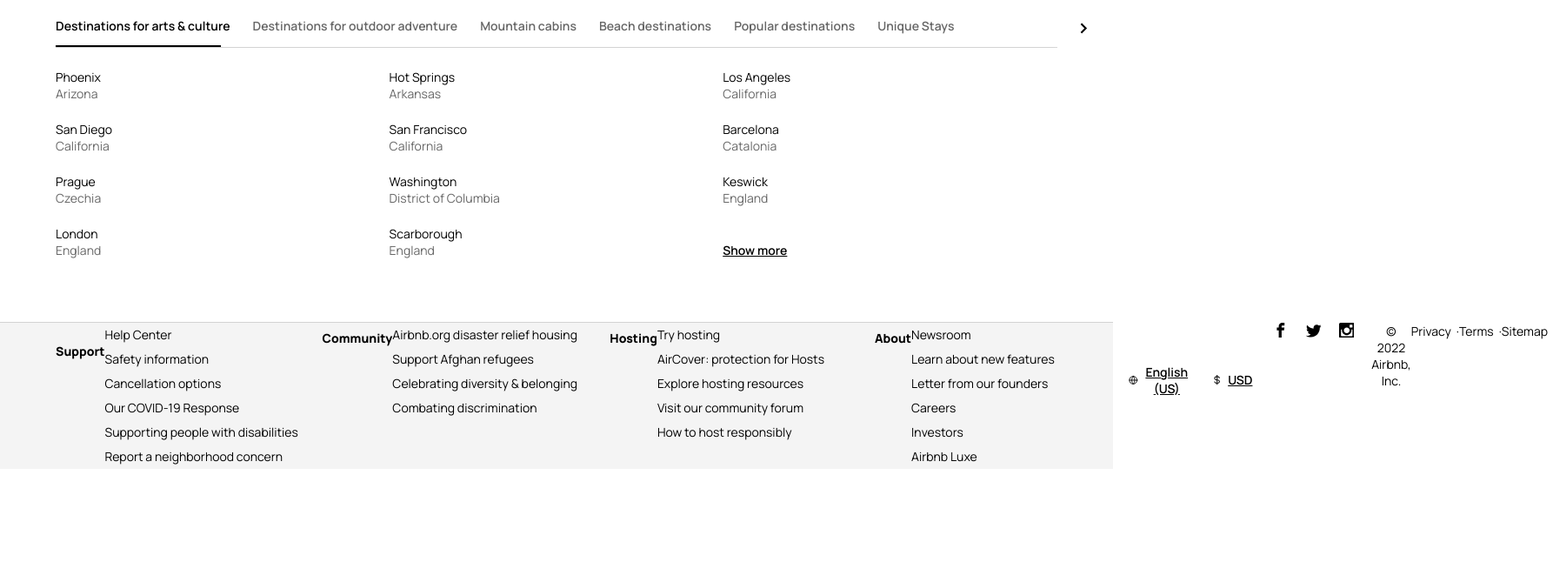
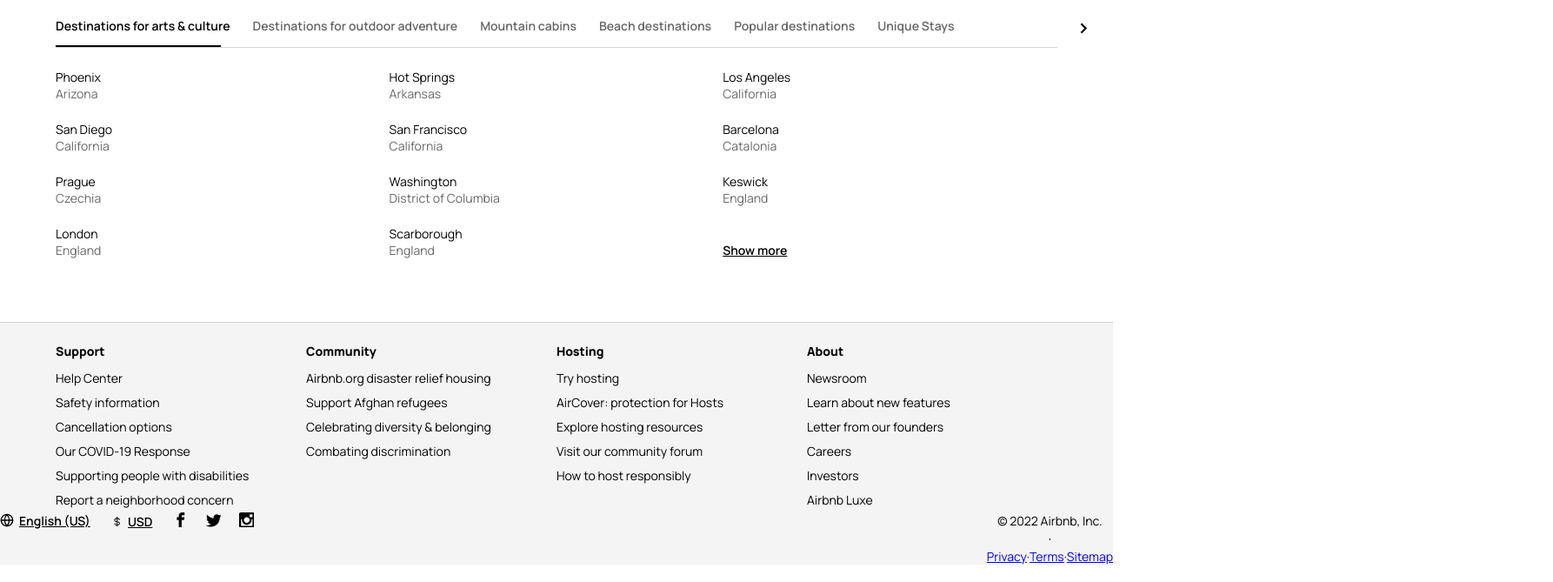
Before and after one commit to gkupdx/Airbnb-Clone, a React (Create React App) app: page / in a window 1280 px wide. Shown: the part 2741-3410 px from the top of the page at 87% size, 1786 px wide, since content can reach past the window. Before the commit the page ends 3280 px from the top, so only its background shows below. Built offline with nearby package versions, Linux system fonts and the light colour scheme.

Commit message:
Update Footer_mobile.js
- add conditional rendering based on viewport width
- refactor some existing code

```diff
--- a/src/components/Footer_mobile.js
+++ b/src/components/Footer_mobile.js
@@ -25,8 +25,8 @@
 
   return (
     <div className="footer">
+      {window.innerWidth < 1100 ?
         <div className="footerWrapper">
-
           <h2 style={paddingTop}>Support</h2>
           <div className="column">
             <a href="#link">Help Center</a>
@@ -78,6 +78,7 @@
             <a className="social" href="#facebook"><ImFacebook style={socialIconStyle}/></a>
             <a className="social" href="#twitter"><ImTwitter style={socialIconStyle}/></a>
             <a className="social" href="#instagram"><ImInstagram style={socialIconStyle}/></a>
+
             <p>&copy; 2022 Airbnb, Inc.</p>
             <p className="copyrightLinks">
               <a href="link">Privacy</a>&#183;
@@ -86,6 +87,69 @@
             </p>
           </div>
         </div>
+
+        :
+
+        <>
+        <div className="footerWrapper">
+          <div className="column">
+            <h2 style={paddingTop}>Support</h2>
+            <a href="#link">Help Center</a>
+            <a href="#link">Safety information</a>
+            <a href="#link">Cancellation options</a>
+            <a href="#link">Our COVID-19 Response</a>
+            <a href="#link">Supporting people with disabilities</a>
+            <a href="#link">Report a neighborhood concern</a>
+          </div>
+
+          <div className="column">
+            <h2 style={paddingTop}>Community</h2>
+            <a href="#link">Airbnb.org disaster relief housing</a>
+            <a href="#link">Support Afghan refugees</a>
+            <a href="#link">Celebrating diversity & belonging</a>
+            <a href="#link">Combating discrimination</a>
+          </div>
+
+          <div className="column">
+            <h2 style={paddingTop}>Hosting</h2>
+            <a href="#link">Try hosting</a>
+            <a href="#link">AirCover: protection for Hosts</a>
+            <a href="#link">Explore hosting resources</a>
+            <a href="#link">Visit our community forum</a>
+            <a href="#link">How to host responsibly</a>
+          </div>
+
+          <div className="column">
+            <h2 style={paddingTop}>About</h2>
+            <a href="#link">Newsroom</a>
+            <a href="#link">Learn about new features</a>
+            <a href="#link">Letter from our founders</a>
+            <a href="#link">Careers</a>
+            <a href="#link">Investors</a>
+            <a href="#link">Airbnb Luxe</a>
+          </div>
+        </div>
+
+        <div className="divideY"></div>
+
+        <div className="copyrightColumn">
+          <div className="socialFlexRow">
+            <button className="footerBtn"><FiGlobe style={globeIconStyle}/><p className="iconText">English (US)</p></button>
+            <button className="footerBtn"><BiDollar style={dollarIconStyle}/><p className="iconText">USD</p></button>
+            <a className="social" href="#facebook"><ImFacebook style={socialIconStyle}/></a>
+            <a className="social" href="#twitter"><ImTwitter style={socialIconStyle}/></a>
+            <a className="social" href="#instagram"><ImInstagram style={socialIconStyle}/></a>
+          </div>
+          <div className="copyrightFlexRow">
+            <p className="copyright">&copy; 2022 Airbnb, Inc.</p>&#183;
+            <p className="tosLinks">
+              <a href="link">Privacy</a>&#183;
+              <a href="link">Terms</a>&#183;
+              <a href="link">Sitemap</a>
+            </p>
+          </div>
+        </div>
+        </>}
     </div>
   )
 }
```
Lines whose indentation alone changed are shown as unchanged.
